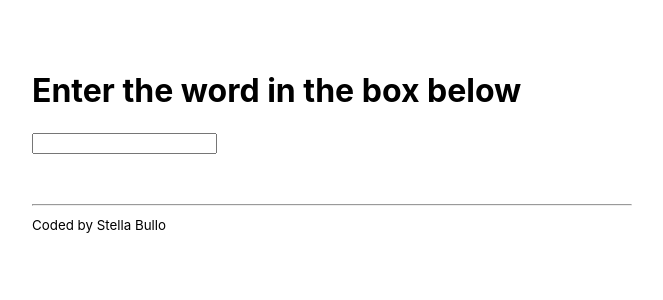
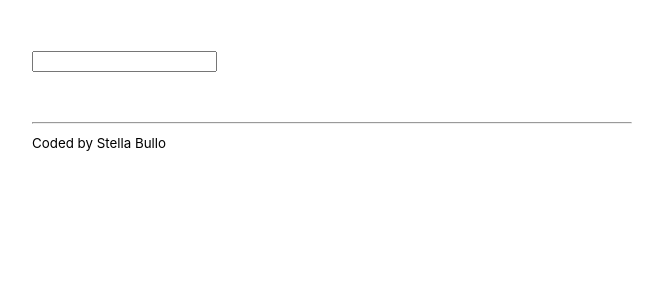
Before and after one commit to Stella5791/Dictionary, a React (Create React App) app: page / in a window 1280 px wide. Shown: the top 300 px of the page, without its empty margins (308-971 px from the left). Built offline with nearby package versions, Linux system fonts and the light colour scheme.

Commit message:
update dictionary components

```diff
--- a/src/App.js
+++ b/src/App.js
@@ -7,7 +7,7 @@ export default function App() {
     <div className="App">
       <div className="container">
         <main>
-          <h1>Enter the word in the box below</h1>
+
           <Dictionary />
         </main>
         <footer className="App-footer">
```
